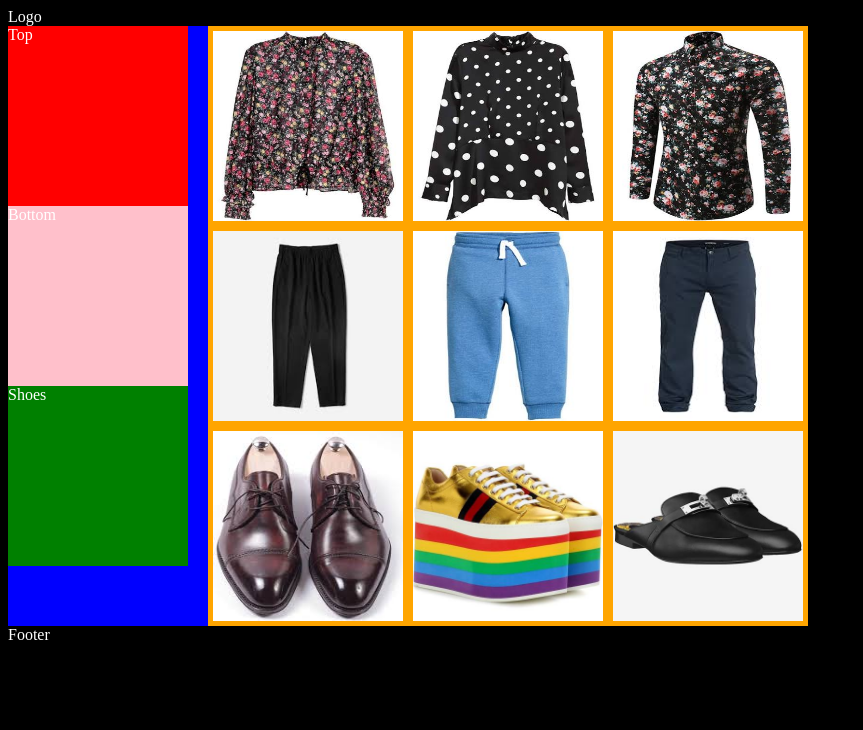
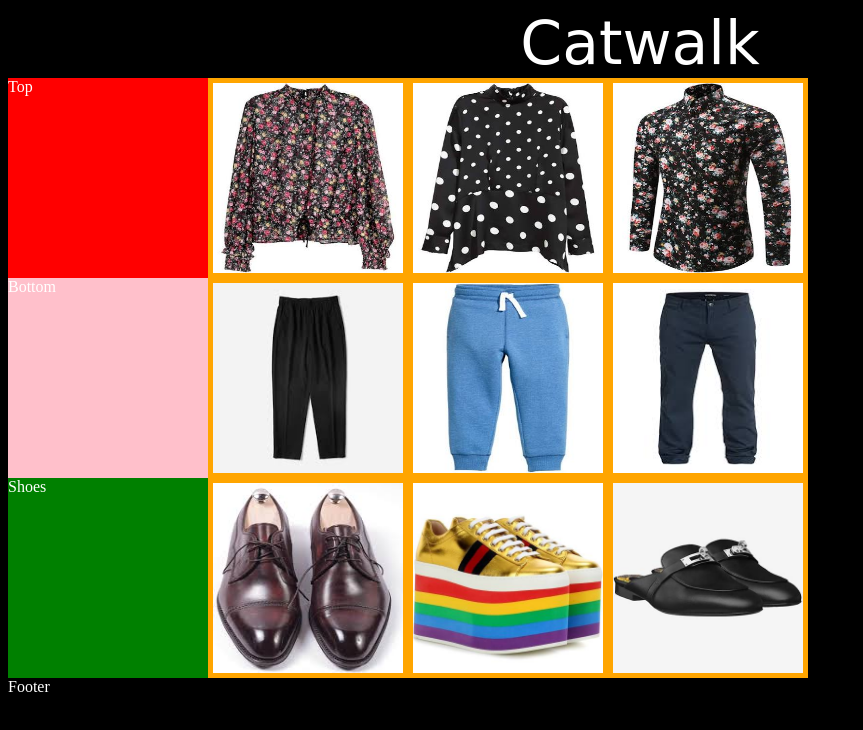
Before and after one commit to smschorn/Catwalk, a plain HTML site: page index.html in a window 1280 px wide. Shown: the whole page, without its empty margins (0-863 px from the left). Drawn offline with Linux system fonts and the light colour scheme.

Commit message:
refined style

```diff
--- a/app.js
+++ b/app.js
@@ -10,7 +10,6 @@ class Choice {
 		imageTag.attr('class', 'choice');
 		imageTag.attr('data-part', this.part);
 		imageTag.click(function(imageLeft) {
-			alert("image clicked");
 		});
 		$('#' + this.part + '-choices').append(imageTag);
 	}
--- a/index.html
+++ b/index.html
@@ -10,7 +10,7 @@
 	<body>
 		<div id="container">
 			<div id="header">
-				<div id="logo">Logo</div>
+				<div id="logo">Catwalk</div>
 			</div>
 			<div id="content-area">
 				<div id="left-col">
--- a/style.css
+++ b/style.css
@@ -1,6 +1,12 @@
 body {
 	background-color: black;
 	color: white;
+}
+
+#logo {
+	font-size: 60px;
+	text-align: center;
+	font-family: cursive;
 }
 
 /* h1 {
@@ -18,21 +24,24 @@ body {
 }
 
 #top {
-	height: 180px;
-	width: 180px;
+	height: 200px;
+	width: 200px;
 	background-color: red;
+	background-repeat:no-repeat;
 }
 
 #bottom {
-	height: 180px;
-	width: 180px;
+	height: 200px;
+	width: 200px;
 	background-color: pink;
+	background-repeat:no-repeat;
 }
 
 #shoes {
-	height: 180px;
-	width: 180px;
+	height: 200px;
+	width: 200px;
 	background-color: green;
+	background-repeat:no-repeat;
 }
 
 #right-col {
```
